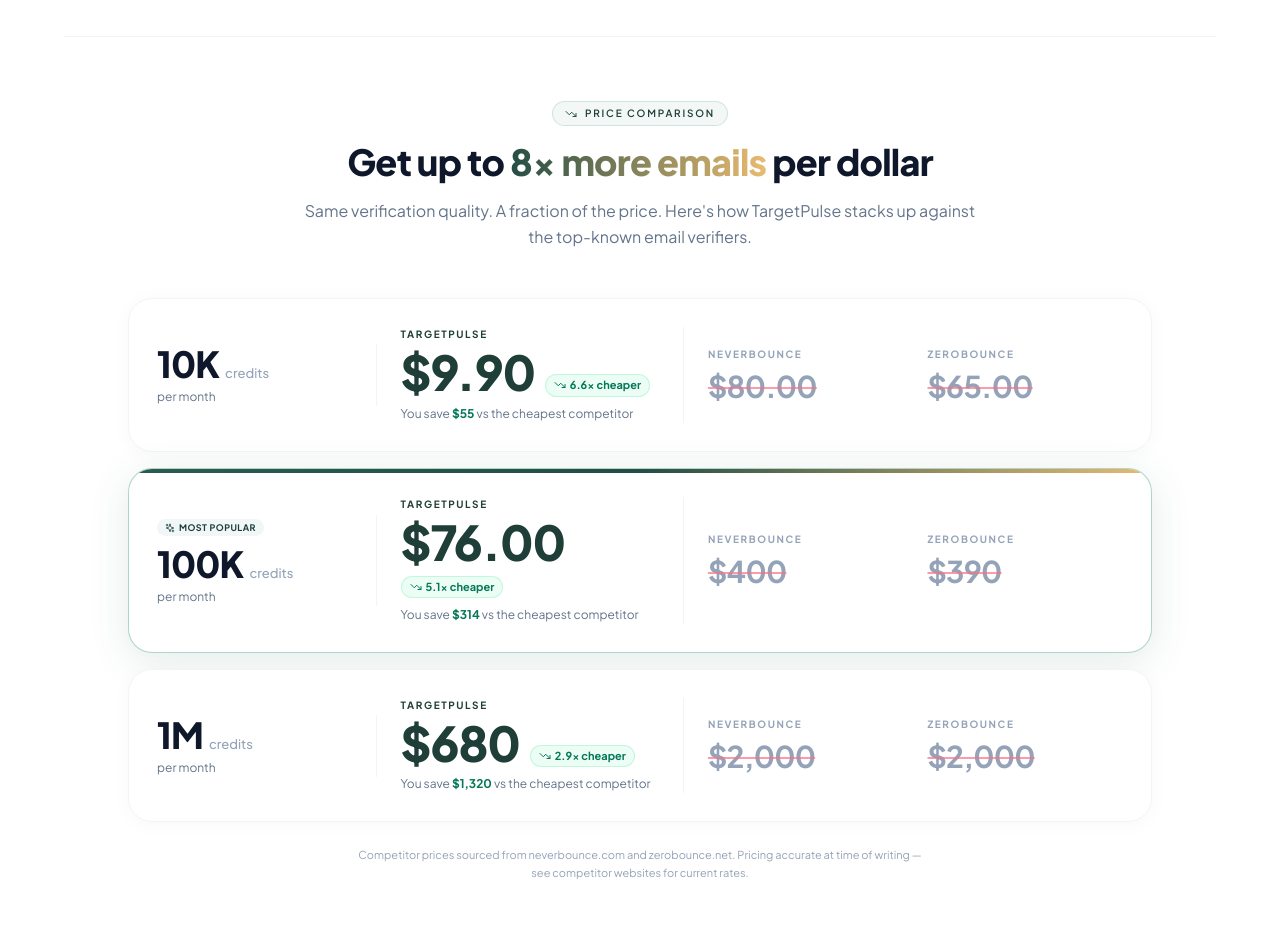
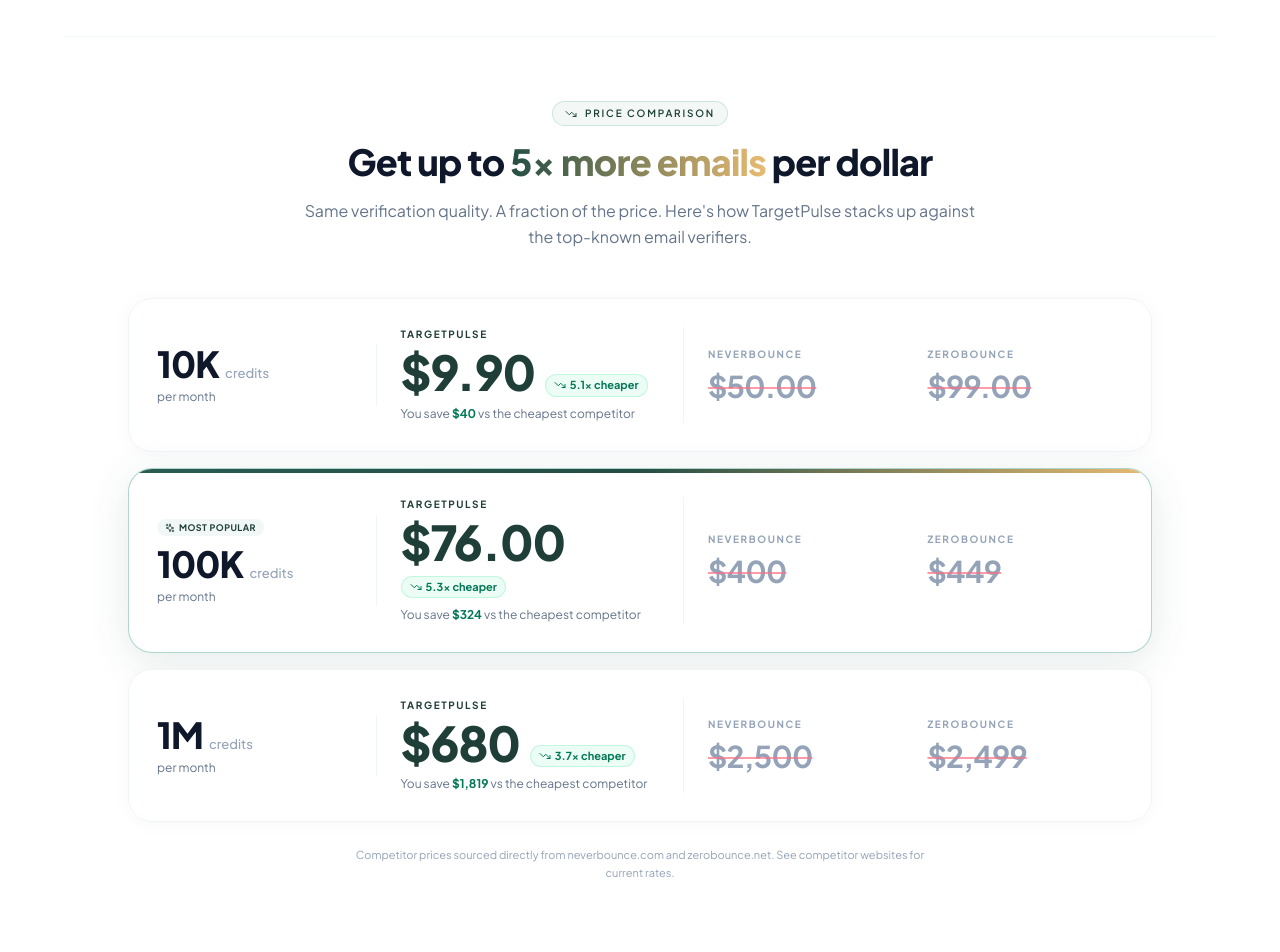
Before and after one commit to hassaanali723/targetpulse-site, a Next.js app: page / in a window 1280 px wide. Shown: the part 5280-6232 px from the top of the page. Built offline with nearby package versions, Linux system fonts and the light colour scheme; no server answers.

Commit message:
update pricing comparison

```diff
--- a/components/HomeComparisonSection.tsx
+++ b/components/HomeComparisonSection.tsx
@@ -11,9 +11,9 @@ type Row = {
 }
 
 const rows: Row[] = [
-  { credits: 10000,   targetpulse: 9.90,  neverbounce: 80,    zerobounce: 65 },
-  { credits: 100000,  targetpulse: 76,    neverbounce: 400,   zerobounce: 390, highlight: true },
-  { credits: 1000000, targetpulse: 680,   neverbounce: 2000,  zerobounce: 2000 },
+  { credits: 10000,   targetpulse: 9.90,  neverbounce: 50,    zerobounce: 99 },
+  { credits: 100000,  targetpulse: 76,    neverbounce: 400,   zerobounce: 449, highlight: true },
+  { credits: 1000000, targetpulse: 680,   neverbounce: 2500,  zerobounce: 2499 },
 ]
 
 function formatCredits(n: number) {
@@ -35,7 +35,7 @@ export default function HomeComparisonSection() {
           <span className="text-[10px] font-semibold uppercase tracking-[0.18em] text-primary-700">Price comparison</span>
         </div>
         <h2 className="text-3xl md:text-4xl font-extrabold tracking-[-0.02em] text-slate-900 mb-4 leading-[1.1]">
-          Get up to <span className="bg-gradient-to-r from-primary-600 to-accent-500 bg-clip-text text-transparent">8× more emails</span> per dollar
+          Get up to <span className="bg-gradient-to-r from-primary-600 to-accent-500 bg-clip-text text-transparent">5× more emails</span> per dollar
         </h2>
         <p className="text-[16px] text-slate-500 max-w-2xl mx-auto leading-relaxed">
           Same verification quality. A fraction of the price. Here&apos;s how TargetPulse stacks up
@@ -128,8 +128,8 @@ export default function HomeComparisonSection() {
 
       {/* Disclaimer */}
       <p className="mt-6 text-center text-[11px] text-slate-400 leading-relaxed max-w-xl mx-auto">
-        Competitor prices sourced from neverbounce.com and zerobounce.net.
-        Pricing accurate at time of writing — see competitor websites for current rates.
+        Competitor prices sourced directly from neverbounce.com and zerobounce.net.
+        See competitor websites for current rates.
       </p>
     </div>
   )
```
